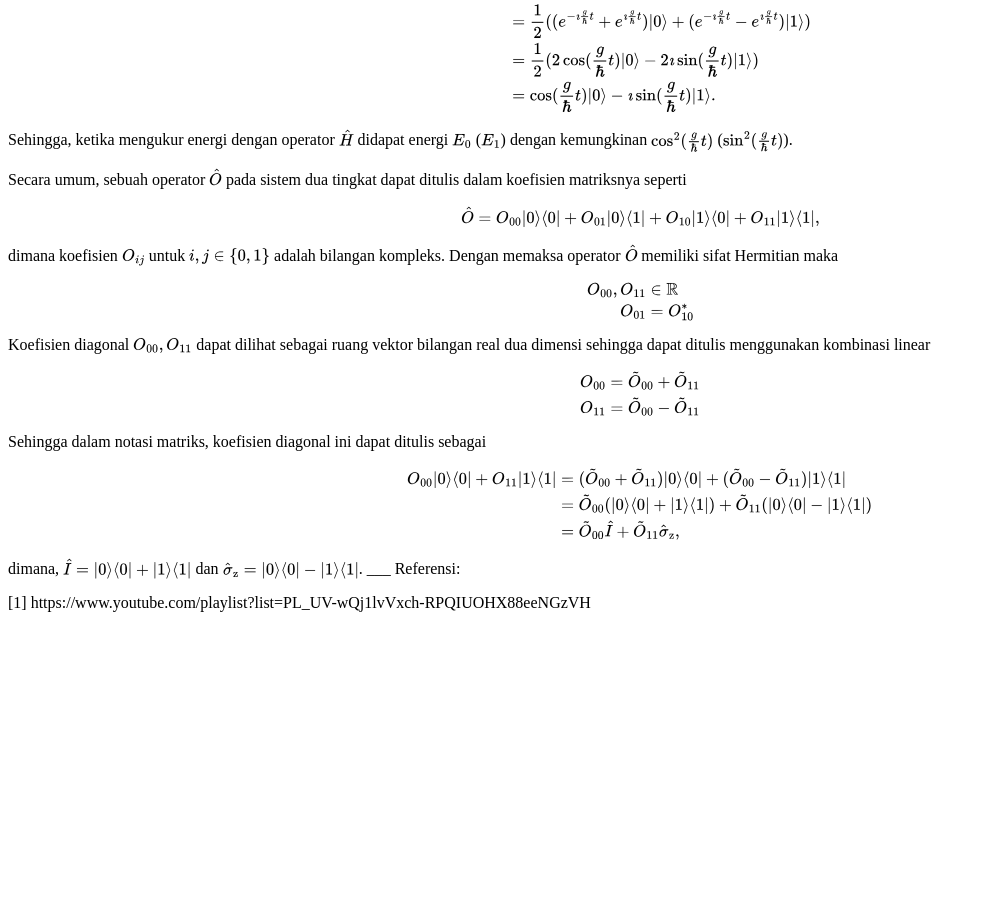
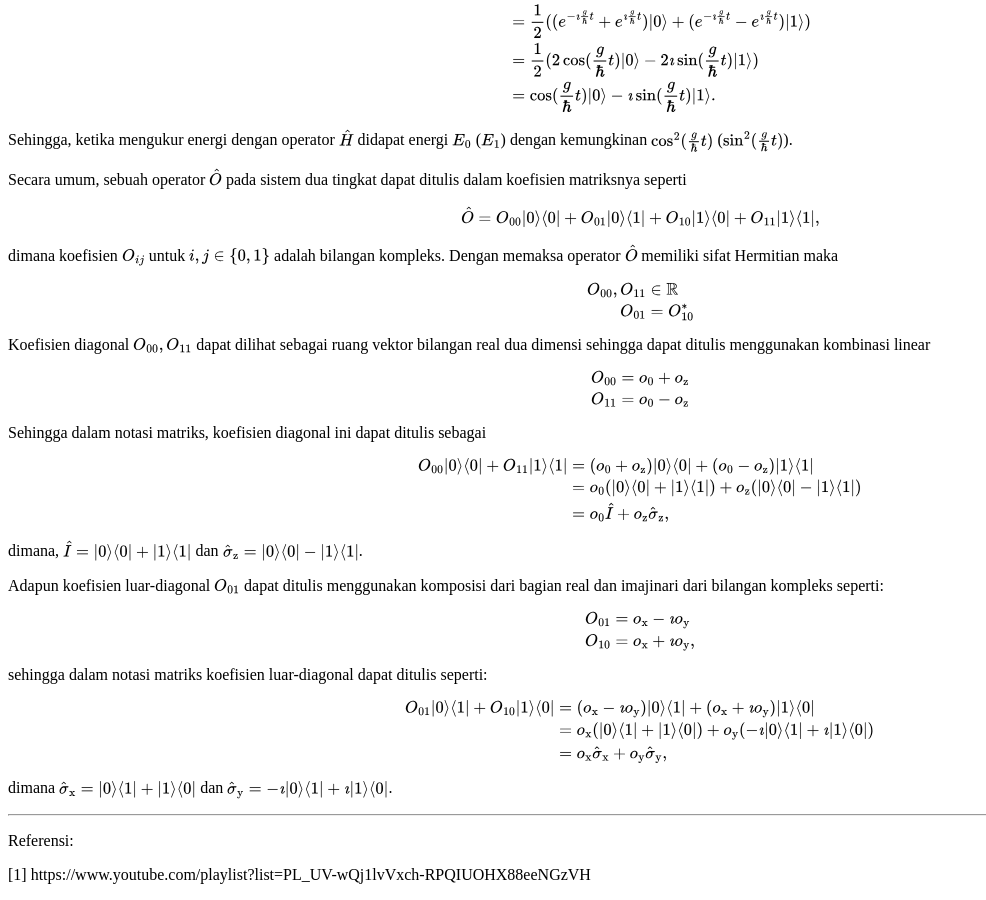
Before and after one commit to dangausuluah/dangausuluah.github.io, a Jekyll site: the page built from _posts/2025-08-26-SDT.md, in a window 1280 px wide and 900 px high, scrolled down 3994 px. Shown: the whole window, without its empty margins (0-986 px from the left). Built offline with Jekyll 4.4.1, drawn with Linux system fonts in a browser that asks for light colours; nearby versions of some CDN libraries; our own code applies the rules of GitHub Pages for plain Markdown files; a script that is not in the unit is left out; comment, search, counter and statistics services are not loaded; before the commit the page ends 4622 px from its top, so only the background shows below that.

Commit message:
Update 2025-08-26-SDT.md

```diff
--- a/_posts/2025-08-26-SDT.md
+++ b/_posts/2025-08-26-SDT.md
@@ -257,8 +257,8 @@ Koefisien diagonal $O_{00}, O_{11}$ dapat dilihat sebagai ruang vektor bilangan
 
 $$
 \begin{align*}
-O_{00} &= \tilde{O}_{00} + \tilde{O}\_{11}\\
-O\_{11} &= \tilde{O}\_{00} - \tilde{O}\_{11}
+O_{00} &= o_0 + o_\mathrm{z}\\
+O\_{11} &= o_0 - o_\mathrm{z}
 \end{align*}
 $$
 
@@ -266,13 +266,35 @@ Sehingga dalam notasi matriks, koefisien diagonal ini dapat ditulis sebagai
 
 $$
 \begin{align*}
-O_{00} \ket{0}\bra{0} + O_{11} \ket{1}\bra{1} &= (\tilde{O}_{00} + \tilde{O}\_{11}) \ket{0}\bra{0} + (\tilde{O}\_{00} - \tilde{O}\_{11}) \ket{1}\bra{1} \\
-&= \tilde{O}\_{00} (\ket{0}\bra{0} + \ket{1}\bra{1}) + \tilde{O}\_{11} (\ket{0}\bra{0} - \ket{1}\bra{1})\\
-&= \tilde{O}\_{00} \hat{I} + \tilde{O}\_{11} \hat{\sigma}\_\mathrm{z},
+O_{00} \ket{0}\bra{0} + O_{11} \ket{1}\bra{1} &= (o_0 + o_\mathrm{z}) \ket{0}\bra{0} + (o_0 - o_\mathrm{z}) \ket{1}\bra{1} \\
+&= o_0 (\ket{0}\bra{0} + \ket{1}\bra{1}) + o_\mathrm{z} (\ket{0}\bra{0} - \ket{1}\bra{1})\\
+&= o_0 \hat{I} + o_\mathrm{z} \hat{\sigma}\_\mathrm{z},
 \end{align*}
 $$
 
 dimana, $\hat{I} = \ket{0}\bra{0} + \ket{1}\bra{1}$ dan $\hat{\sigma}\_\mathrm{z} = \ket{0}\bra{0} - \ket{1}\bra{1}$.
+
+Adapun koefisien luar-diagonal $O_{01}$ dapat ditulis menggunakan komposisi dari bagian real dan imajinari dari bilangan kompleks seperti:
+
+$$
+\begin{align*}
+O_{01} &= o_\mathrm{x} - \imath o_\mathrm{y}\\
+O_{10} &= o_\mathrm{x} + \imath o_\mathrm{y},
+\end{align*}
+$$
+
+sehingga dalam notasi matriks koefisien luar-diagonal dapat ditulis seperti:
+
+$$
+\begin{align*}
+O_{01} \ket{0}\bra{1} + O_{10} \ket{1}\bra{0} &= (o_\mathrm{x} - \imath o_\mathrm{y}) \ket{0}\bra{1} + (o_\mathrm{x} + \imath o_\mathrm{y}) \ket{1}\bra{0} \\
+&= o_\mathrm{x} (\ket{0}\bra{1} + \ket{1}\bra{0}) + o_\mathrm{y} (-\imath \ket{0}\bra{1} + \imath \ket{1}\bra{0}) \\
+&= o_\mathrm{x} \hat{\sigma}\_\mathrm{x} + o_\mathrm{y} \hat{\sigma}\_\mathrm{y},
+\end{align*}
+$$
+
+dimana $\hat{\sigma}\_\mathrm{x} = \ket{0}\bra{1} + \ket{1}\bra{0}$ dan $\hat{\sigma}\_\mathrm{y} = -\imath \ket{0}\bra{1} + \imath \ket{1}\bra{0}$.
+
 ___
 Referensi:
 
```
